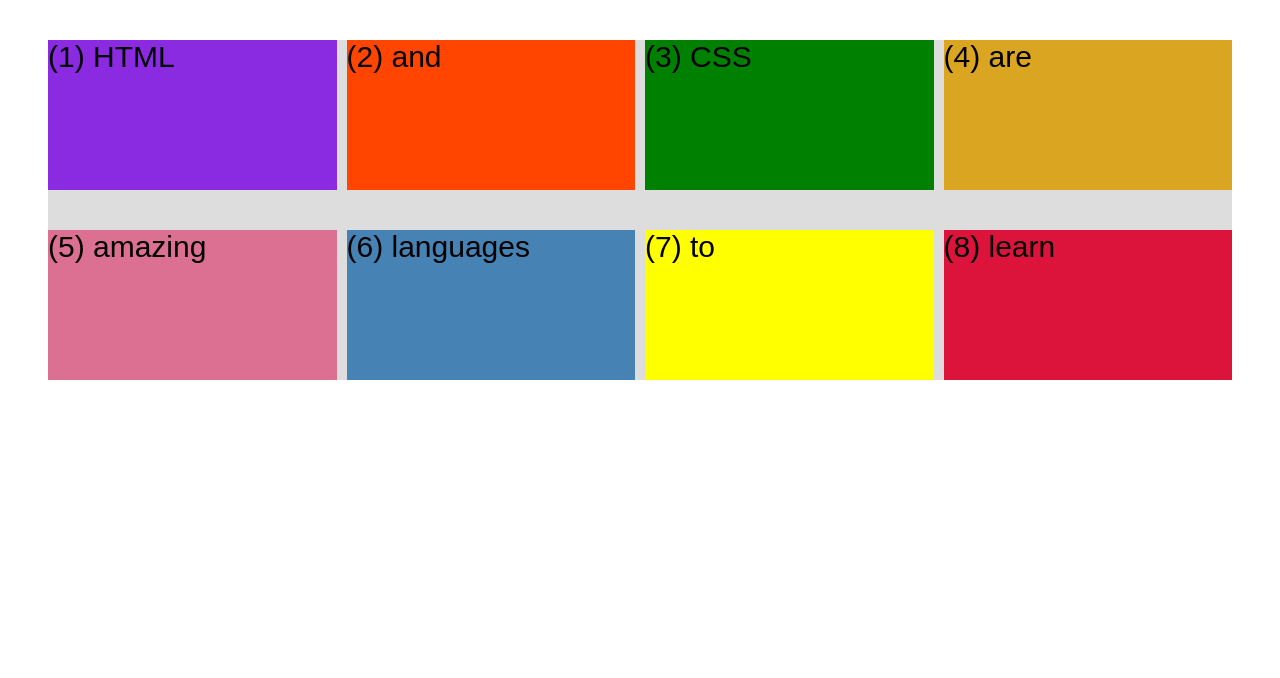
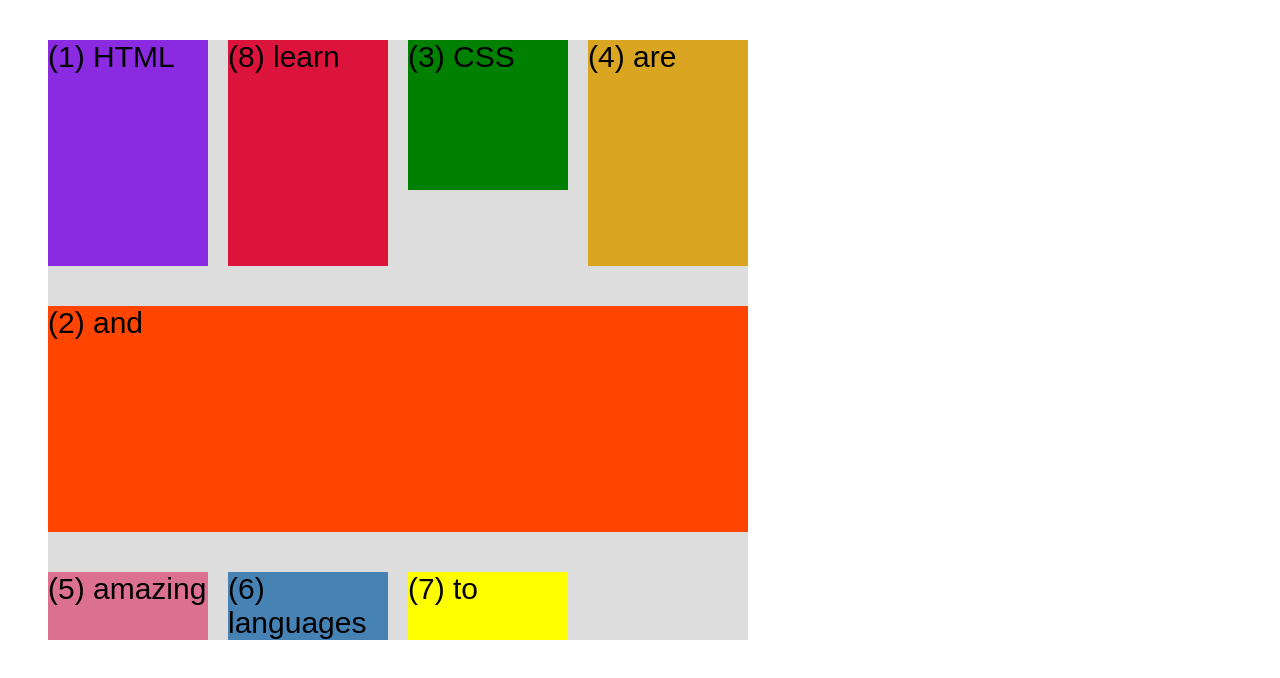
Before and after one commit to s2458588/html-css-course, a plain HTML site: page 04-CSS-Layouts/css-grid.html in a window 1280 px wide. Drawn offline with Linux system fonts and the light colour scheme.

Commit message:
Section 4, Aligning Grid Item and Tracks

```diff
--- a/04-CSS-Layouts/css-grid.html
+++ b/04-CSS-Layouts/css-grid.html
@@ -48,10 +48,24 @@
         grid-template-columns: repeat(4, 1fr);
         grid-template-rows: 1fr 1fr;
         /* gap: 30px; */
-        column-gap: 10px;
+        column-gap: 20px;
         row-gap: 40px;
+
+        height: 600px;
+        width: 700px;
+
+        justify-content: center;
       }
 
+      .el--8 {
+        grid-column: 2/3;
+        grid-row: 1/2;
+      }
+
+      .el--2 {
+        grid-column: 1/5;
+        grid-row: 2/3;
+      }
       .container--2 {
         display: none;
         /* STARTER */
```
